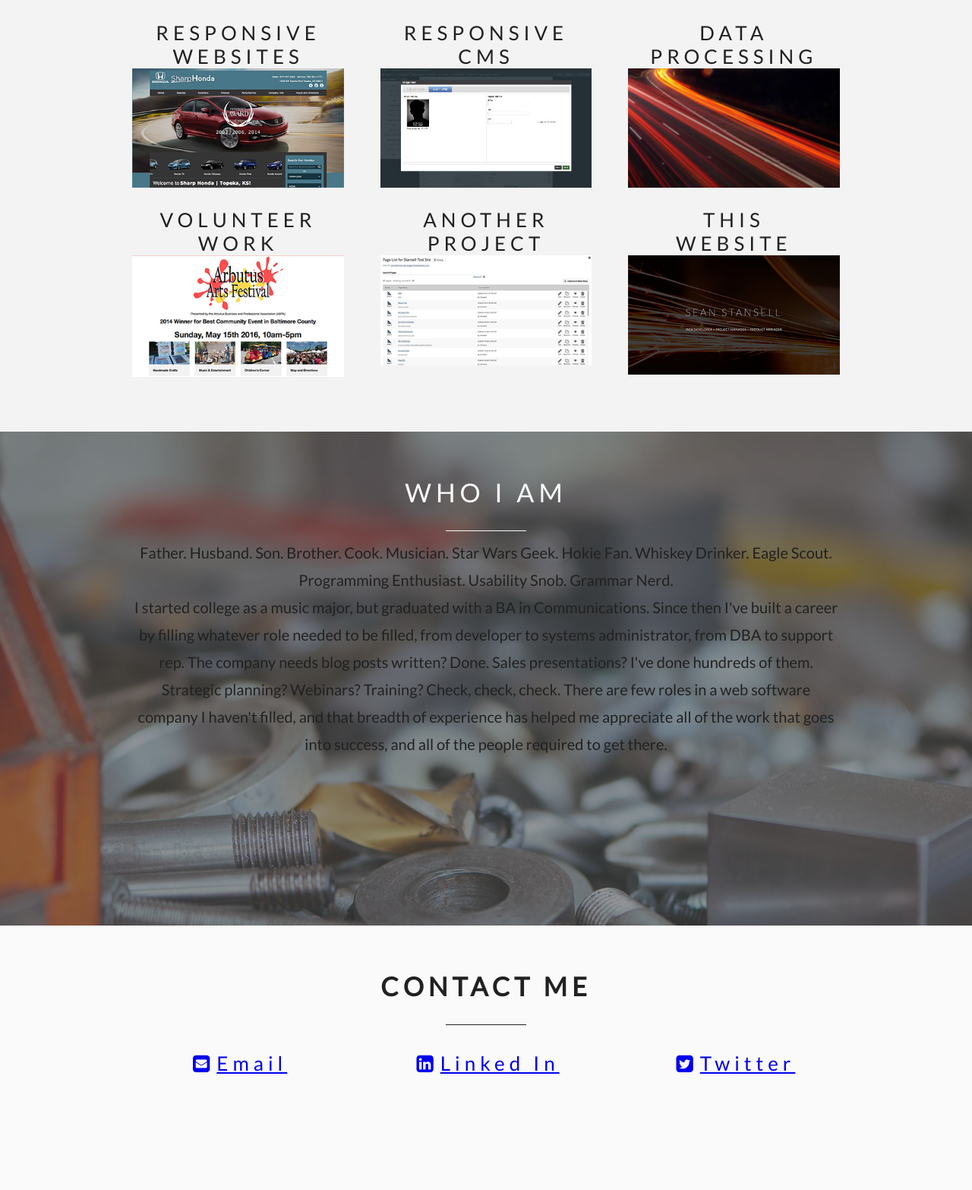
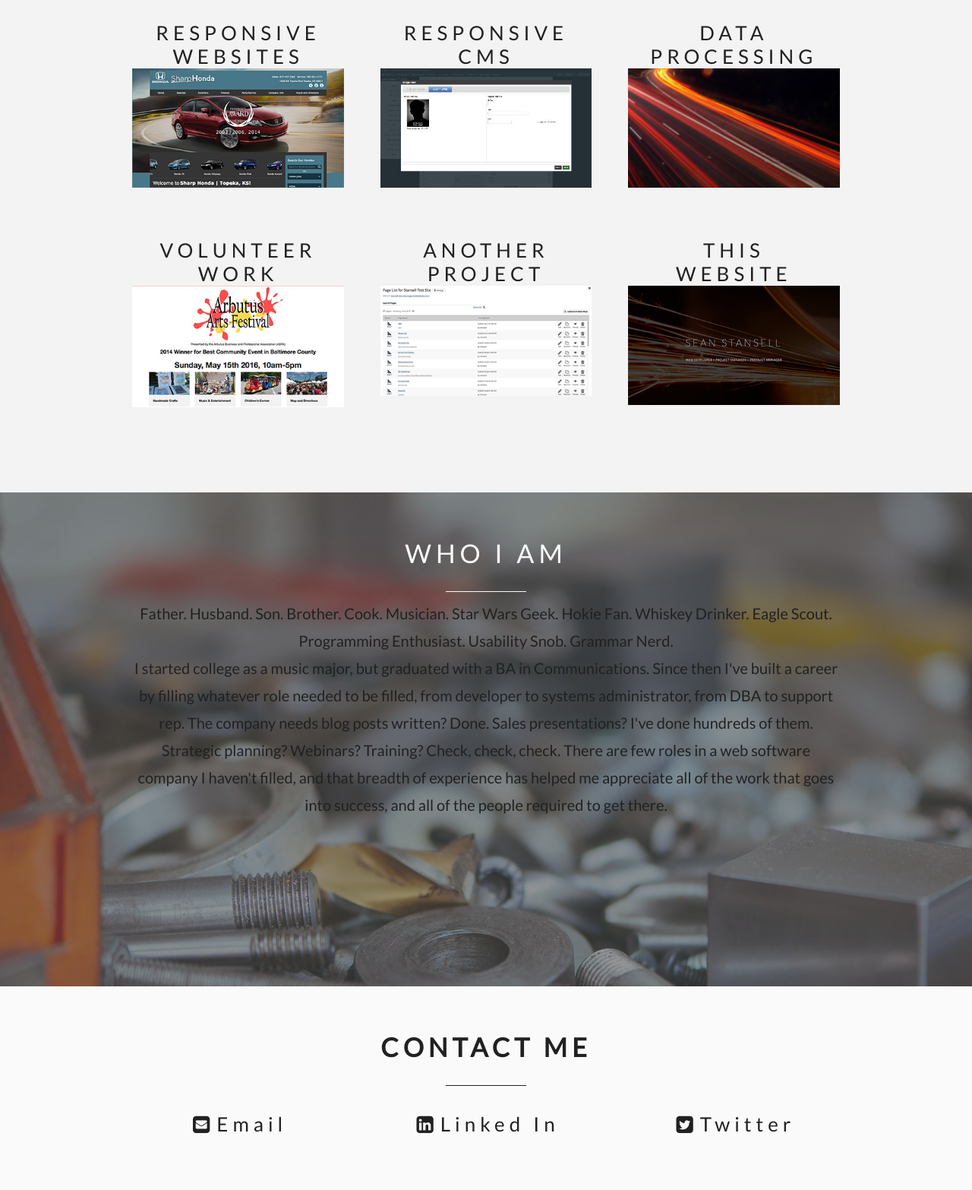
Before and after one commit to sstansell/SeanStansell.com, a website: page dev/index.html in a window 1280 px wide. Shown: the part 1637-3203 px from the top of the page at 76% size. Before the commit the page ends 3123 px from the top, so only its background shows below. Drawn offline with nearby package versions, Linux system fonts and the light colour scheme; files that its build step writes are made by us from their sources; files whose address does not match are found by name.

Commit message:
added bottom margin to equalize spacing in portfolio, link style for contact

```diff
--- a/dev/sass/components/_sections.scss
+++ b/dev/sass/components/_sections.scss
@@ -250,6 +250,7 @@
 .portfolio .content img{
   width: 100%;
   height: auto;
+  margin-bottom: 40px;
 }
 .portfolio .content .read-more{
   width:183px;
@@ -608,7 +609,10 @@
 }
 
 
-
+.contact a{
+  color: $darkText;
+  text-decoration: none;
+}
 
 
 
```
